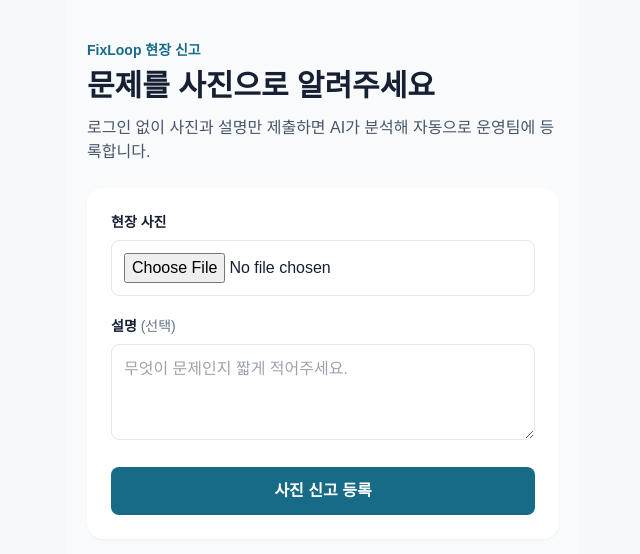
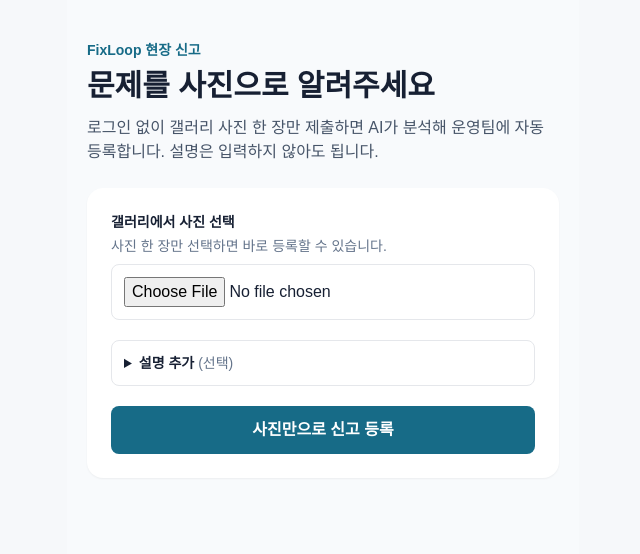
Before and after one commit to summerjiwon/fixloop, a Next.js app in the folder frontend/: page /report/00000000-0000-0000-0000-000000000001 in a window 1280 px wide. Shown: the top 554 px of the page, without its empty margins (317-957 px from the left). Built offline with nearby package versions, Linux system fonts and the light colour scheme; no server answers.

Commit message:
feat: simplify photo-only reporting

```diff
--- a/frontend/app/report/[locationId]/page.tsx
+++ b/frontend/app/report/[locationId]/page.tsx
@@ -2,5 +2,5 @@ import { ReportForm } from "@/components/report-form";
 
 export default async function ReportPage({ params }: { params: Promise<{ locationId: string }> }) {
   const { locationId } = await params;
-  return <main className="mx-auto min-h-screen max-w-lg bg-slate-50 px-5 py-10"><p className="text-sm font-semibold text-brand">FixLoop 현장 신고</p><h1 className="mt-2 text-3xl font-bold">문제를 사진으로 알려주세요</h1><p className="mt-3 mb-6 text-slate-600">로그인 없이 사진과 설명만 제출하면 AI가 분석해 자동으로 운영팀에 등록합니다.</p><ReportForm locationId={locationId} /></main>;
+  return <main className="mx-auto min-h-screen max-w-lg bg-slate-50 px-5 py-10"><p className="text-sm font-semibold text-brand">FixLoop 현장 신고</p><h1 className="mt-2 text-3xl font-bold">문제를 사진으로 알려주세요</h1><p className="mt-3 mb-6 text-slate-600">로그인 없이 갤러리 사진 한 장만 제출하면 AI가 분석해 운영팀에 자동 등록합니다. 설명은 입력하지 않아도 됩니다.</p><ReportForm locationId={locationId} /></main>;
 }
--- a/frontend/components/report-form.tsx
+++ b/frontend/components/report-form.tsx
@@ -22,11 +22,14 @@ export function ReportForm({ locationId }: { locationId: string }) {
   if (issue) return <section className="rounded-2xl bg-white p-6 shadow-sm"><h2 className="text-xl font-bold">등록되었습니다</h2><p className="mt-2 text-slate-600">AI가 사진을 분석해 운영팀에 이슈를 등록했습니다. 운영자가 확인 후 처리합니다.</p><p className="mt-4 text-sm text-slate-500">접수 번호: {issue.id.slice(0, 8).toUpperCase()}</p></section>;
 
   return <section className="rounded-2xl bg-white p-6 shadow-sm">
-    <label className="block text-sm font-semibold">현장 사진</label>
-    <input className="mt-2 block w-full rounded-lg border p-3" type="file" accept="image/*" capture="environment" onChange={(event) => setImage(event.target.files?.[0] ?? null)} />
-    <label className="mt-5 block text-sm font-semibold">설명 <span className="font-normal text-slate-500">(선택)</span></label>
-    <textarea className="mt-2 min-h-24 w-full rounded-lg border p-3" value={text} onChange={(event) => setText(event.target.value)} placeholder="무엇이 문제인지 짧게 적어주세요." />
-    <button className="mt-5 w-full rounded-lg bg-brand px-4 py-3 font-semibold text-white disabled:opacity-50" disabled={busy} onClick={submit}>{busy ? "AI가 사진을 분석하고 등록하고 있습니다…" : "사진 신고 등록"}</button>
+    <label className="block text-sm font-semibold" htmlFor="report-image">갤러리에서 사진 선택</label>
+    <p className="mt-1 text-sm text-slate-500">사진 한 장만 선택하면 바로 등록할 수 있습니다.</p>
+    <input id="report-image" className="mt-2 block w-full rounded-lg border p-3" type="file" accept="image/*" onChange={(event) => setImage(event.target.files?.[0] ?? null)} />
+    <details className="mt-5 rounded-lg border p-3">
+      <summary className="cursor-pointer text-sm font-semibold">설명 추가 <span className="font-normal text-slate-500">(선택)</span></summary>
+      <textarea className="mt-3 min-h-24 w-full rounded-lg border p-3" value={text} onChange={(event) => setText(event.target.value)} placeholder="입력하지 않아도 됩니다." />
+    </details>
+    <button className="mt-5 w-full rounded-lg bg-brand px-4 py-3 font-semibold text-white disabled:opacity-50" disabled={busy} onClick={submit}>{busy ? "AI가 사진을 분석하고 등록하고 있습니다…" : "사진만으로 신고 등록"}</button>
     {error && <p className="mt-4 rounded-lg bg-red-50 p-3 text-sm text-red-700">{error}</p>}
   </section>;
 }
--- a/frontend/components/reporter-qr.tsx
+++ b/frontend/components/reporter-qr.tsx
@@ -8,5 +8,5 @@ export function ReporterQr() {
   const baseUrl = process.env.NEXT_PUBLIC_REPORT_BASE_URL ?? "http://127.0.0.1:3000";
   const reportUrl = `${baseUrl}/report/${demoLocationId}`;
 
-  return <section className="mt-8 rounded-xl bg-white p-5 shadow-sm"><div className="flex flex-col gap-5 sm:flex-row sm:items-center"><div className="rounded-lg border bg-white p-3"><QRCodeSVG value={reportUrl} size={156} includeMargin /></div><div><p className="font-semibold text-brand">현장 신고 QR</p><h2 className="mt-1 text-xl font-bold">휴대폰으로 스캔해 사진을 등록하세요</h2><p className="mt-2 text-sm leading-6 text-slate-600">사진과 설명을 제출하면 AI가 자동 분석하고 운영 대시보드에 신규 이슈를 생성합니다.</p><p className="mt-3 break-all rounded bg-slate-50 p-2 font-mono text-xs text-slate-600">{reportUrl}</p></div></div></section>;
+  return <section className="mt-8 rounded-xl bg-white p-5 shadow-sm"><div className="flex flex-col gap-5 sm:flex-row sm:items-center"><div className="rounded-lg border bg-white p-3"><QRCodeSVG value={reportUrl} size={156} includeMargin /></div><div><p className="font-semibold text-brand">현장 신고 QR</p><h2 className="mt-1 text-xl font-bold">휴대폰으로 스캔해 갤러리 사진을 등록하세요</h2><p className="mt-2 text-sm leading-6 text-slate-600">사진 한 장만 제출하면 AI가 자동 분석하고 운영 대시보드에 신규 이슈를 생성합니다. 설명은 선택 사항입니다.</p><p className="mt-3 break-all rounded bg-slate-50 p-2 font-mono text-xs text-slate-600">{reportUrl}</p></div></div></section>;
 }
```
Also changed, not shown: 1 other file (tests, documents, lock files or other folders).
